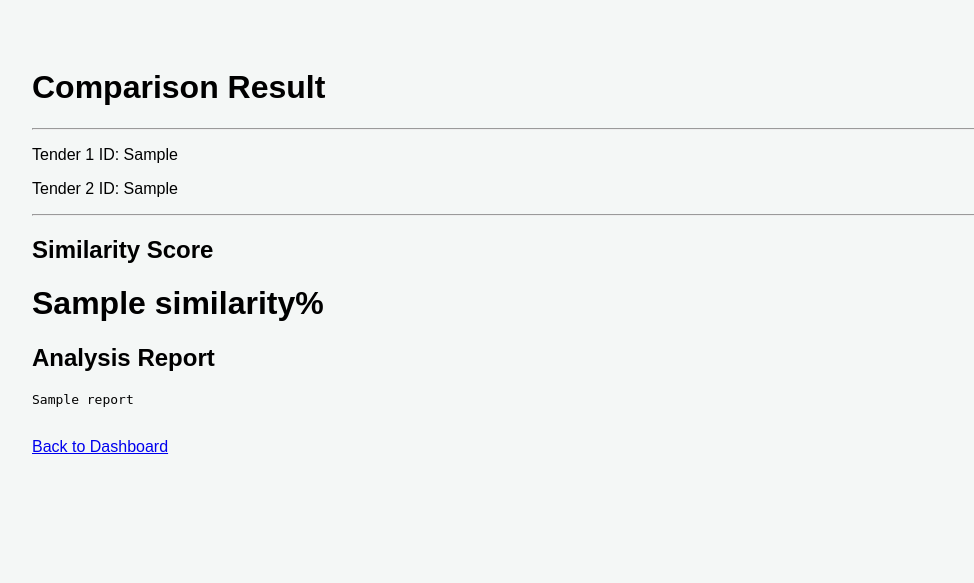
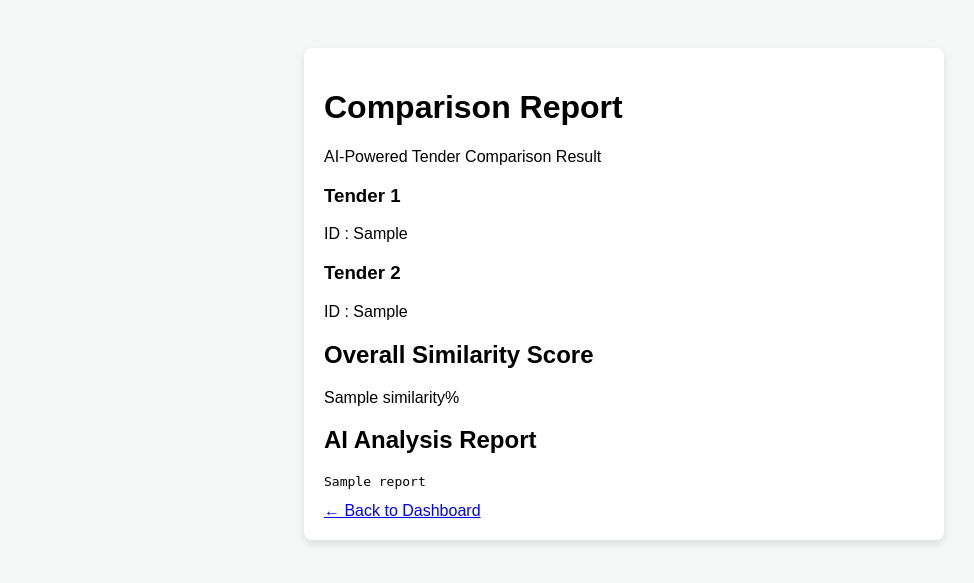
Before and after one commit to Astik97/TenderIQ, a Flask app: template templates/compare.html in a window 1280 px wide. Shown: the top 583 px of the page, without its empty margins (16-990 px from the left). Run offline with Flask 3, Linux system fonts and the light colour scheme; the template is opened without the code that fills it: most values are stand-ins (such as "Sample title", 1, 10 or a date in 2020).

Commit message:
fixed the code better

```diff
--- a/templates/compare.html
+++ b/templates/compare.html
@@ -1,35 +1,88 @@
 <!DOCTYPE html>
-<html>
+<html lang="en">
+
 <head>
+
     <meta charset="UTF-8">
+
     <meta name="viewport" content="width=device-width, initial-scale=1.0">
+
+    <title>Comparison Report | TenderIQ</title>
+
     <link rel="stylesheet" href="{{ url_for('static', filename='css/compare.css') }}">
-    <title>Comparison Report</title>
+
 </head>
 
 <body>
 
-<h1>Comparison Result</h1>
+<div class="container">
 
-<hr>
+    <div class="header">
 
-<p>Tender 1 ID: {{ tender1 }}</p>
+        <h1>Comparison Report</h1>
 
-<p>Tender 2 ID: {{ tender2 }}</p>
+        <p>
+            AI-Powered Tender Comparison Result
+        </p>
 
-<hr>
+    </div>
 
-<h2>Similarity Score</h2>
+    <div class="summary-card">
 
-<h1>{{ similarity }}%</h1>
+        <div class="info-box">
 
-<h2>Analysis Report</h2>
+            <h3>Tender 1</h3>
 
-<pre>{{ report }}</pre>
+            <p>ID : {{ tender1 }}</p>
 
-<br>
+        </div>
 
-<a href="/dashboard">Back to Dashboard</a>
+        <div class="info-box">
+
+            <h3>Tender 2</h3>
+
+            <p>ID : {{ tender2 }}</p>
+
+        </div>
+
+    </div>
+
+    <div class="similarity-card">
+
+        <h2>Overall Similarity Score</h2>
+
+        <div class="score-circle">
+
+            {{ similarity }}%
+
+        </div>
+
+    </div>
+
+    <div class="report-card">
+
+        <h2>AI Analysis Report</h2>
+
+        <pre>{{ report }}</pre>
+
+    </div>
+
+    <div class="buttons">
+
+        <a href="/dashboard"
+           class="btn">
+
+            ← Back to Dashboard
+
+        </a>
+
+    </div>
+
+</div>
+
+<script src="{{ url_for('static', filename='js/compare.js') }}">
+</script>
 
 </body>
+
 </html>
--- a/templates/dashboard.html
+++ b/templates/dashboard.html
@@ -6,9 +6,7 @@
 
     <meta charset="UTF-8">
 
-    <meta
-        name="viewport"
-        content="width=device-width, initial-scale=1.0">
+    <meta name="viewport" content="width=device-width, initial-scale=1.0">
 
     <title>
         TenderIQ Dashboard
--- a/templates/login.html
+++ b/templates/login.html
@@ -5,8 +5,7 @@
 
     <meta charset="UTF-8">
 
-    <meta name="viewport"
-          content="width=device-width, initial-scale=1.0">
+    <meta name="viewport" content="width=device-width, initial-scale=1.0">
 
     <title>Login | TenderIQ</title>
 
--- a/templates/register.html
+++ b/templates/register.html
@@ -5,8 +5,7 @@
 
     <meta charset="UTF-8">
 
-    <meta name="viewport"
-          content="width=device-width, initial-scale=1.0">
+    <meta name="viewport" content="width=device-width, initial-scale=1.0">
 
     <title>Register | TenderIQ</title>
 
@@ -184,8 +183,7 @@
 
 </div>
 
-<script src="{{ url_for('static', filename='js/scripts.js') }}">
-</script>
+<script src="{{ url_for('static', filename='js/scripts.js') }}"></script>
 
 </body>
 
```
Also changed, not shown: templates/index.html (+5 -8 lines).
